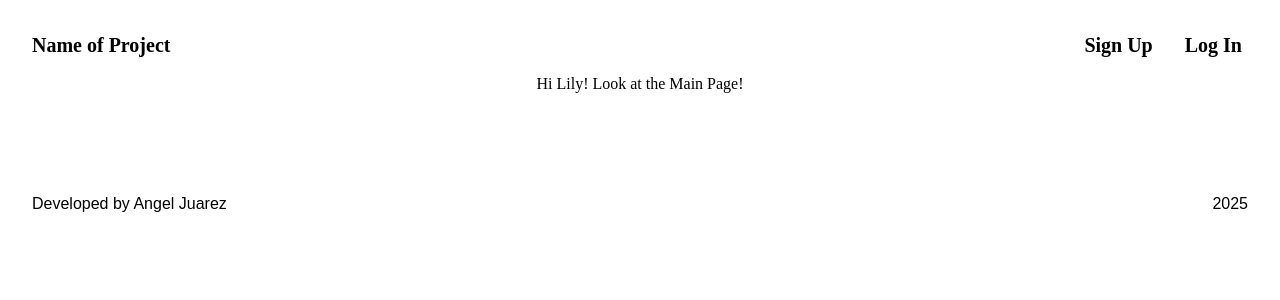
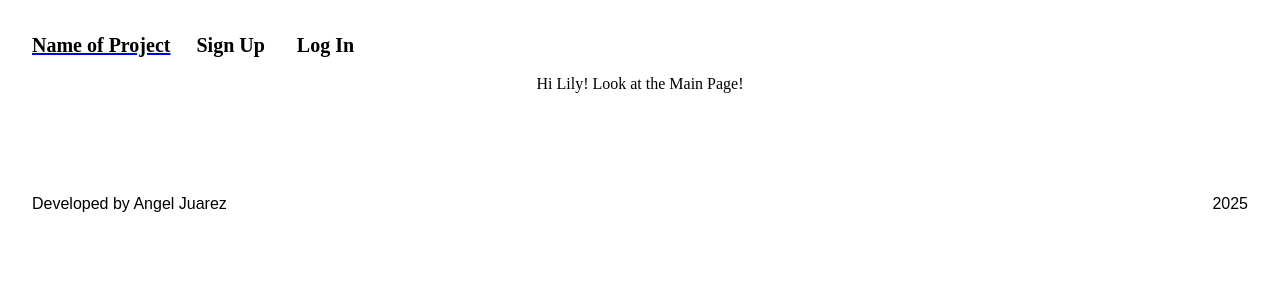
Before and after one commit to ajuarezse/tripleTenFinalProject_React, a React (Vite) app: page / in a window 1280 px wide. Shown: the top 300 px of the page. Built offline with nearby package versions, Linux system fonts and the light colour scheme.

Commit message:
link main to header logo

```diff
--- a/src/components/Header/Header.jsx
+++ b/src/components/Header/Header.jsx
@@ -1,14 +1,16 @@
 import "./Header.css";
 //import logo from "../../assets/logo.svg";
 //import ToggleSwitch from "../ToggleSwitch/ToggleSwitch";
-//import { Link } from "react-router-dom";
+import { Link } from "react-router-dom";
 //import { useContext } from "react";
 //import CurrentUserContext from "../../contexts/CurrentUserContext/CurrentUserContext";
 
 function Header() {
   return (
     <header className="header">
-      <div className="header__logo">Name of Project</div>
+      <Link to="/">
+        <div className="header__logo">Name of Project</div>
+      </Link>
       <div className="header__auth-buttons">
         <button className="header__auth-link">Sign Up</button>
         <button className="header__auth-link">Log In</button>
```
